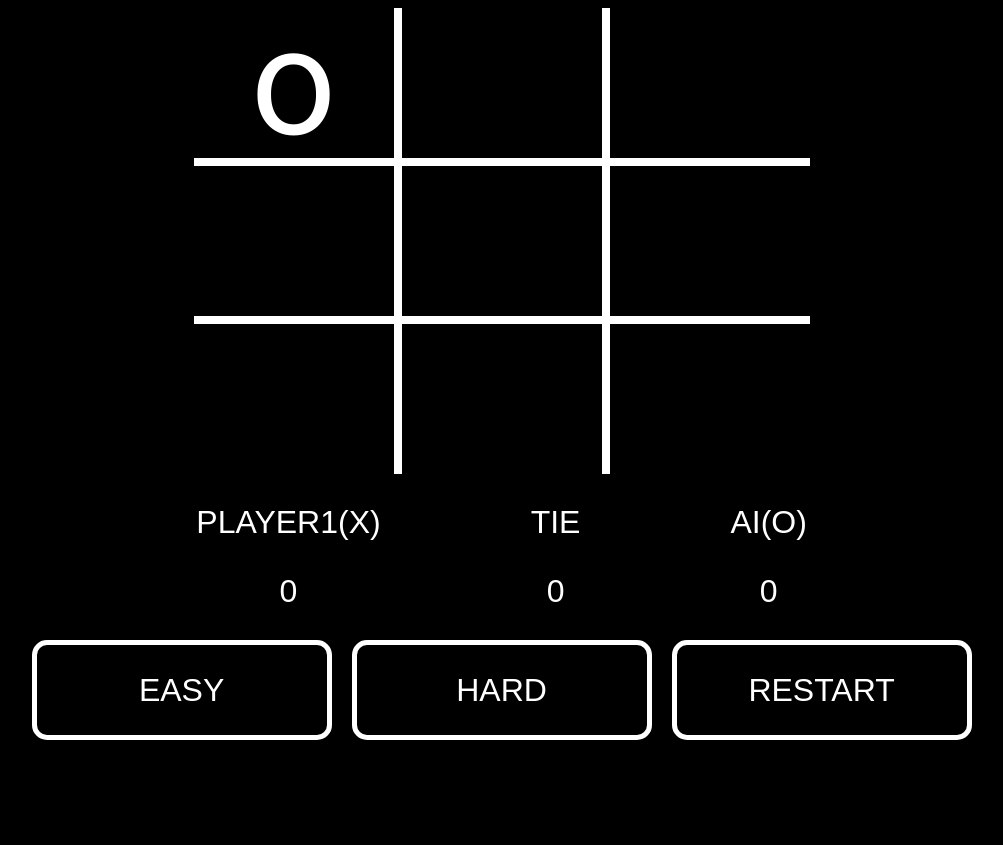
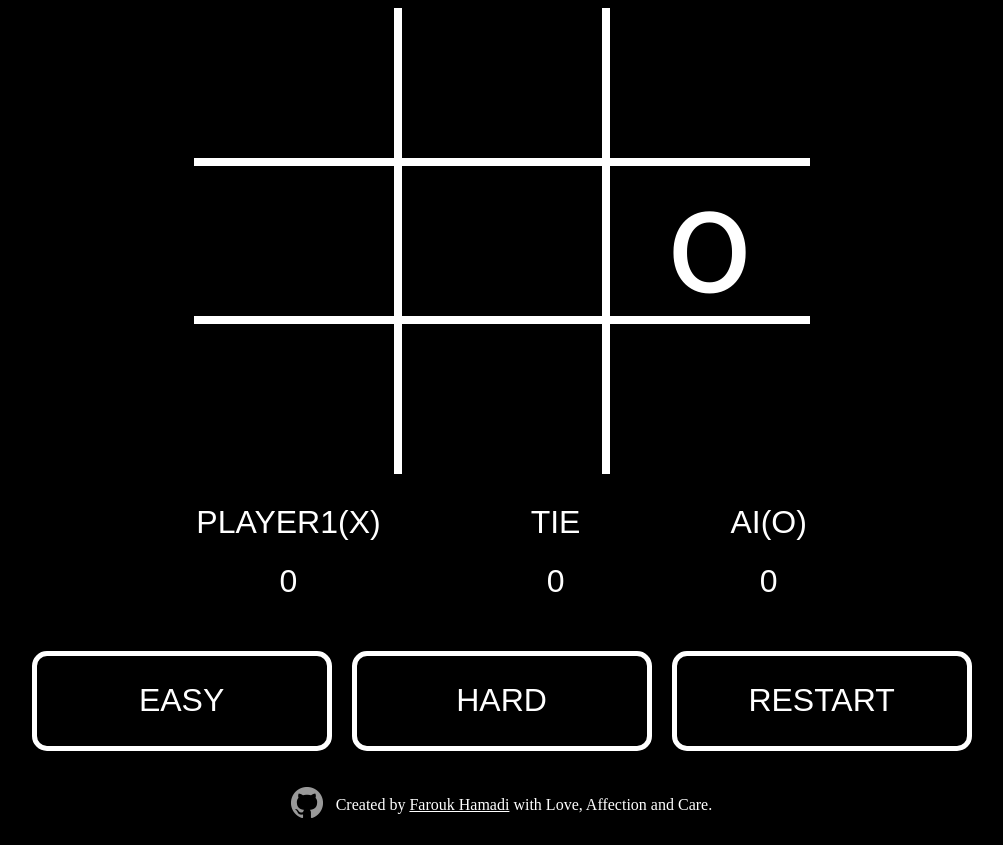
Before and after one commit to Faroukhamadi/TicTacToe-v2-web, a SvelteKit app: page / in a window 1280 px wide. Shown: the whole page, without its empty margins (140-1143 px from the left). Before the commit the page ends 800 px from the top, so only its background shows below. Built offline with nearby package versions, Linux system fonts and the light colour scheme.

Commit message:
implement easy AI

```diff
--- a/src/routes/+page.svelte
+++ b/src/routes/+page.svelte
@@ -1,7 +1,7 @@
 <script lang="ts">
+	import { findRandomMove } from '../utils/findMove';
+	import { isAIWin, isDraw, isPlayerWin } from '../utils/gameResult';
 	import evaluate from '../utils/evaluate';
-	import { isAIWin, isPlayerWin, isDraw } from '../utils/gameResult';
-	import findBestMove from '../utils/findBestMove';
 	import initBoard from '../utils/initBoard';
 	import restart from '../utils/restart';
 
@@ -16,7 +16,7 @@
 
 	let AITurn = true;
 	if (AITurn) {
-		let bestMove = findBestMove(board, player, opponent);
+		let bestMove = findRandomMove(board);
 		board[bestMove.row][bestMove.col] = player;
 	}
 </script>
@@ -48,7 +48,7 @@
 								!isDraw(evaluateRes, board)
 							) {
 								board[i][j] = opponent;
-								let bestMove = findBestMove(board, player, opponent);
+								let bestMove = findRandomMove(board);
 								board[bestMove.row][bestMove.col] = player;
 							}
 						}}
@@ -94,9 +94,46 @@
 			id="rs">RESTART</button
 		>
 	</div>
+	<footer>
+		<a href="https://github.com/Faroukhamadi" target="_blank">
+			<img src="GitHub-Mark-Light-32px.png" alt="Github Logo" /></a
+		>
+		<p>
+			Created by <a href="https://github.com/Faroukhamadi" target="_blank">Farouk Hamadi</a> with Love,
+			Affection and Care.
+		</p>
+	</footer>
 </div>
 
 <style>
+	footer {
+		width: 100%;
+		height: 10vh;
+		display: flex;
+		justify-content: center;
+		align-items: center;
+	}
+
+	footer > p > a {
+		color: white;
+	}
+
+	footer > a {
+		opacity: 0.6;
+		transition: 300ms opacity ease-in-out;
+	}
+
+	footer > a:hover {
+		opacity: 1;
+	}
+
+	footer > p {
+		margin-left: 1%;
+		font-size: medium;
+		font-family: 'sans-serif';
+		color: white;
+	}
+
 	.score-container {
 		font-family: sans-serif;
 		font-size: xx-large;
@@ -107,7 +144,7 @@
 
 	.score-container > p {
 		margin-top: 0.5em;
-		margin-bottom: 0.5em;
+		margin-bottom: 0.2em;
 	}
 
 	.footer-container {
@@ -148,6 +185,7 @@
 	.button-container {
 		display: flex;
 		gap: 20px;
+		margin-top: 30px;
 	}
 
 	.score-container {
--- a/src/utils/findBestMove.ts
+++ b/src/utils/findMove.ts
@@ -1,4 +1,5 @@
 import minimax from './minimax';
+
 class Move {
 	row: number;
 	col: number;
@@ -8,7 +9,7 @@ class Move {
 	}
 }
 
-const findBestMove = (board: string[][], player: string, opponent: string): Move => {
+export const findBestMove = (board: string[][], player: string, opponent: string): Move => {
 	let bestVal = Number.MIN_SAFE_INTEGER;
 	let bestMove = new Move(-1, -1);
 
@@ -30,4 +31,17 @@ const findBestMove = (board: string[][], player: string, opponent: string): Move
 	return bestMove;
 };
 
-export default findBestMove;
+export const findRandomMove = (board: string[][]): Move => {
+	let randomRow = Math.floor(Math.random() * 3);
+	let randomCol = Math.floor(Math.random() * 3);
+	let randomMove = new Move(-1, -1);
+	while (board[randomRow][randomCol] !== '_') {
+		console.log('I GUESS');
+
+		randomRow = Math.floor(Math.random() * 3);
+		randomCol = Math.floor(Math.random() * 3);
+	}
+	randomMove.row = randomRow;
+	randomMove.col = randomCol;
+	return randomMove;
+};
```
Also changed, not shown: static/GitHub-Mark-Light-32px.png (added).
